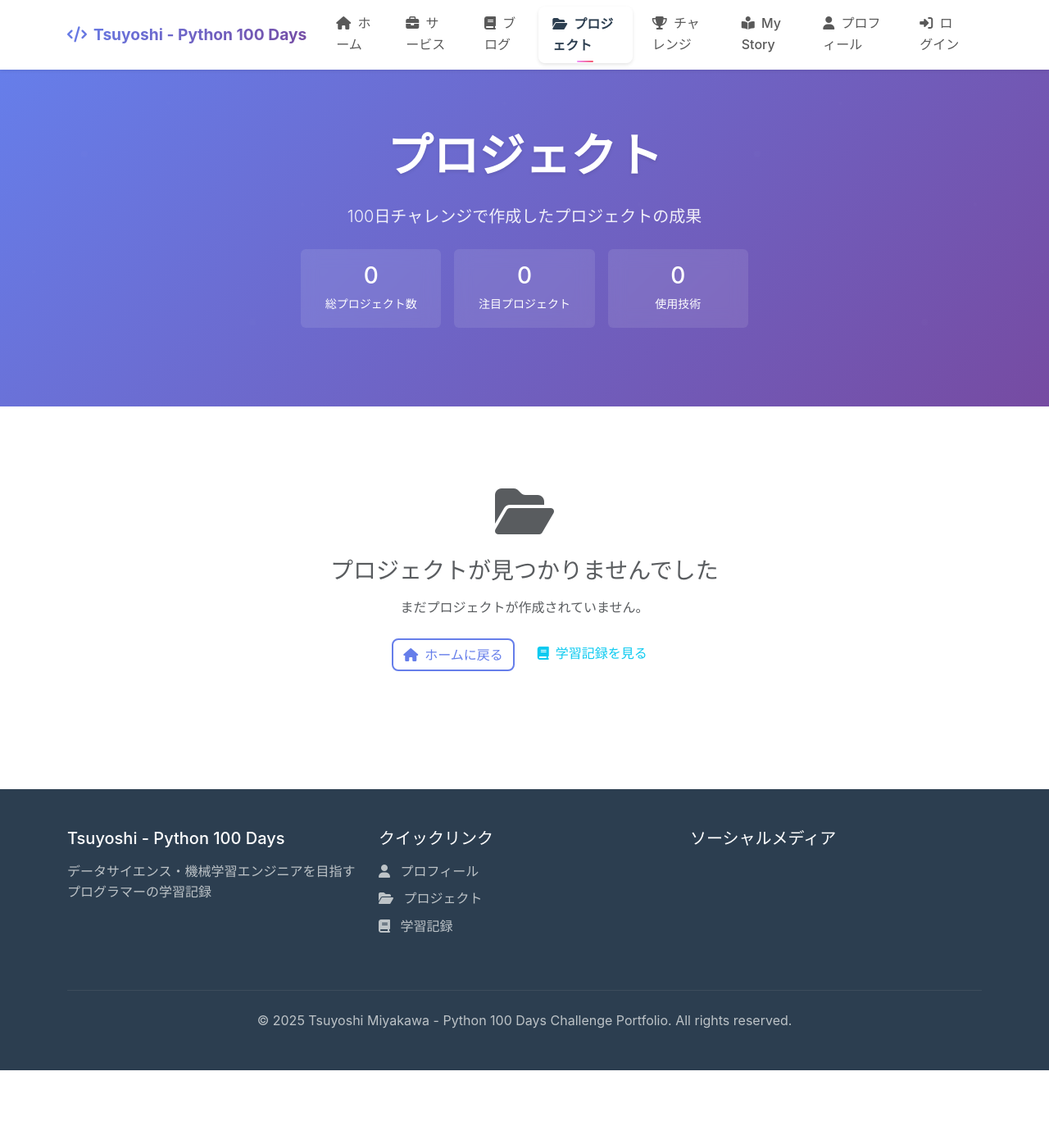
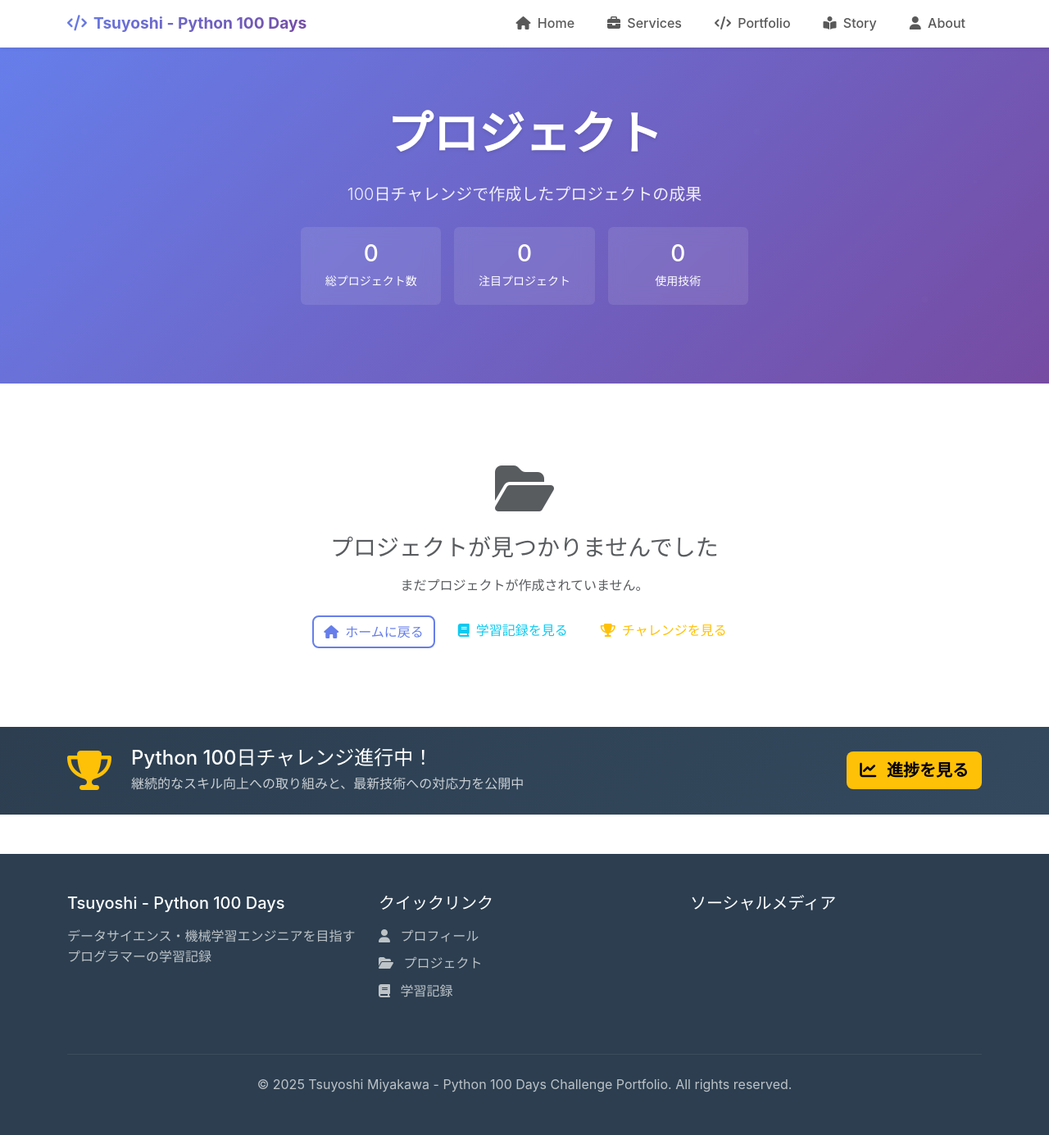
Before and after one commit to miyakawa2449/portfolio, a Flask app: page /projects/challenge/1 in a window 1280 px wide. Shown: the whole page at 82% size. Before the commit the page ends 1306 px from the top, so only its background shows below. Run offline with Flask 3, Linux system fonts and the light colour scheme; data that the repository does not hold is empty; some libraries are stand-ins or nearby versions.

Commit message:
ナビゲーション最適化とメール統一化
- URL変更: /challenge → /portfolio (より適切な命名)
- ナビゲーション英語統一: Home|Services|Portfolio|Story|About
- メールアドレス統一: 全サイトでsite_settings.contact_email使用
- ファイル名変更: challenge.html → portfolio.html
- 100日チャレンジバナー追加: 全ページ（portfolio除く）
- セキュリティ向上: ログインリンクをナビから削除

🤖 Generated with [Claude Code](https://claude.ai/code)

Co-Authored-By: Claude <noreply@anthropic.com>

```diff
--- a/app.py
+++ b/app.py
@@ -1132,9 +1132,9 @@ def landing():
                          total_projects=total_projects,
                          featured_projects=featured_projects)
 
-@app.route('/challenge')
-def challenge():
-    """100日チャレンジページ"""
+@app.route('/portfolio')
+def portfolio():
+    """ポートフォリオページ（100日チャレンジ）"""
     from models import SiteSetting, Challenge
 
     # アクティブなチャレンジを取得
@@ -1198,7 +1198,7 @@ def challenge():
     if active_challenge:
         current_day = active_challenge.days_elapsed
 
-    return render_template('challenge.html',
+    return render_template('portfolio.html',
                          active_challenge=active_challenge,
                          latest_articles=latest_articles,
                          total_articles=total_articles,
--- a/templates/landing.html
+++ b/templates/landing.html
@@ -273,7 +273,7 @@
                     </div>
 
                     <div class="d-flex flex-wrap gap-3">
-                        <a href="{{ url_for('challenge') }}" class="btn btn-outline-primary">
+                        <a href="{{ url_for('portfolio') }}" class="btn btn-outline-primary">
                             <i class="fas fa-trophy me-2"></i> チャレンジの詳細
                         </a>
                         <a href="{{ url_for('blog') }}" class="btn btn-outline-secondary">
@@ -326,10 +326,10 @@
         <div class="row justify-content-center">
             <div class="col-lg-8">
                 <div class="d-flex flex-wrap justify-content-center gap-3">
-                    <a href="mailto:t.miyakawa244@gmail.com" class="btn btn-light btn-lg">
+                    <a href="mailto:{{ site_settings.contact_email or 'contact@miyakawa.codes' }}" class="btn btn-light btn-lg">
                         <i class="fas fa-envelope me-2"></i> メールで相談
                     </a>
-                    <a href="{{ url_for('challenge') }}" class="btn btn-outline-light btn-lg">
+                    <a href="{{ url_for('portfolio') }}" class="btn btn-outline-light btn-lg">
                         <i class="fas fa-trophy me-2"></i> スキルを詳しく見る
                     </a>
                 </div>
--- a/templates/layout.html
+++ b/templates/layout.html
@@ -73,42 +73,32 @@
                 <ul class="navbar-nav ms-auto">
                     <li class="nav-item">
                         <a class="nav-link {{ 'active' if request.endpoint == 'landing' else '' }}" href="{{ url_for('landing') }}">
-                            <i class="fas fa-home me-1"></i> ホーム
+                            <i class="fas fa-home me-1"></i> Home
                         </a>
                     </li>
                     <li class="nav-item">
                         <a class="nav-link {{ 'active' if request.endpoint == 'services' else '' }}" href="{{ url_for('services') }}">
-                            <i class="fas fa-briefcase me-1"></i> サービス
+                            <i class="fas fa-briefcase me-1"></i> Services
                         </a>
                     </li>
                     <li class="nav-item">
-                        <a class="nav-link {{ 'active' if request.endpoint in ['blog', 'article_detail', 'category_page'] else '' }}" href="{{ url_for('blog') }}">
-                            <i class="fas fa-book me-1"></i> ブログ
-                        </a>
-                    </li>
-                    <li class="nav-item">
-                        <a class="nav-link {{ 'active' if request.endpoint == 'projects' else '' }}" href="{{ url_for('projects') }}">
-                            <i class="fas fa-folder-open me-1"></i> プロジェクト
-                        </a>
-                    </li>
-                    <li class="nav-item">
-                        <a class="nav-link {{ 'active' if request.endpoint == 'challenge' else '' }}" href="{{ url_for('challenge') }}">
-                            <i class="fas fa-trophy me-1"></i> チャレンジ
+                        <a class="nav-link {{ 'active' if request.endpoint == 'portfolio' else '' }}" href="{{ url_for('portfolio') }}">
+                            <i class="fas fa-code me-1"></i> Portfolio
                         </a>
                     </li>
                     <li class="nav-item">
                         <a class="nav-link {{ 'active' if request.endpoint == 'story' else '' }}" href="{{ url_for('story') }}">
-                            <i class="fas fa-book-reader me-1"></i> My Story
+                            <i class="fas fa-book-reader me-1"></i> Story
                         </a>
                     </li>
                     <li class="nav-item">
                         {% if admin_user and admin_user.handle_name %}
                         <a class="nav-link {{ 'active' if request.endpoint == 'profile' else '' }}" href="{{ url_for('profile', handle_name=admin_user.handle_name) }}">
-                            <i class="fas fa-user me-1"></i> プロフィール
+                            <i class="fas fa-user me-1"></i> About
                         </a>
                         {% else %}
                         <a class="nav-link {{ 'active' if request.endpoint == 'profile' else '' }}" href="{{ url_for('profile', handle_name=admin_user.handle_name or 'Tsuyoshi') }}">
-                            <i class="fas fa-user me-1"></i> プロフィール
+                            <i class="fas fa-user me-1"></i> About
                         </a>
                         {% endif %}
                     </li>
@@ -122,12 +112,6 @@
                         <li class="nav-item">
                             <a class="nav-link" href="{{ url_for('logout') }}">
                                 <i class="fas fa-sign-out-alt me-1"></i> ログアウト
-                            </a>
-                        </li>
-                    {% else %}
-                        <li class="nav-item">
-                            <a class="nav-link" href="{{ url_for('login') }}">
-                                <i class="fas fa-sign-in-alt me-1"></i> ログイン
                             </a>
                         </li>
                     {% endif %}
@@ -171,6 +155,35 @@
         {% block content %}{% endblock %}
     </main>
 
+    <!-- 100日チャレンジ紹介バナー -->
+    {% if request.endpoint not in ['portfolio'] %}
+    <section class="py-4" style="background: linear-gradient(135deg, #2c3e50 0%, #34495e 100%);">
+        <div class="container">
+            <div class="row align-items-center">
+                <div class="col-lg-8">
+                    <div class="d-flex align-items-center">
+                        <div class="me-4">
+                            <i class="fas fa-trophy fa-3x text-warning"></i>
+                        </div>
+                        <div class="text-white">
+                            <h4 class="mb-1 text-white">Python 100日チャレンジ進行中！</h4>
+                            <p class="mb-0 text-white opacity-75">
+                                継続的なスキル向上への取り組みと、最新技術への対応力を公開中
+                            </p>
+                        </div>
+                    </div>
+                </div>
+                <div class="col-lg-4 text-center text-lg-end">
+                    <a href="{{ url_for('portfolio') }}" class="btn btn-warning btn-lg fw-bold">
+                        <i class="fas fa-chart-line me-2"></i>
+                        進捗を見る
+                    </a>
+                </div>
+            </div>
+        </div>
+    </section>
+    {% endif %}
+
     <!-- フッター -->
     <footer class="bg-dark text-white py-5 mt-5">
         <div class="container">
@@ -199,7 +212,7 @@
                     {% endif %}
 
                     {% if admin_user and admin_user.portfolio_email %}
-                        <p><i class="fas fa-envelope me-2"></i> <a href="mailto:{{ admin_user.portfolio_email }}" class="text-muted text-decoration-none">{{ admin_user.portfolio_email }}</a></p>
+                        <p><i class="fas fa-envelope me-2"></i> <a href="mailto:{{ site_settings.contact_email or 'contact@miyakawa.codes' }}" class="text-muted text-decoration-none">{{ site_settings.contact_email or 'contact@miyakawa.codes' }}</a></p>
                     {% elif site_settings.contact_email %}
                         <p><i class="fas fa-envelope me-2"></i> <a href="mailto:{{ site_settings.contact_email }}" class="text-muted text-decoration-none">{{ site_settings.contact_email }}</a></p>
                     {% endif %}
@@ -252,7 +265,7 @@
                                 </a>
                             {% endif %}
                             {% if admin_user.portfolio_email %}
-                                <a href="mailto:{{ admin_user.portfolio_email }}" class="text-muted fs-4" title="Email">
+                                <a href="mailto:{{ site_settings.contact_email or 'contact@miyakawa.codes' }}" class="text-muted fs-4" title="Email">
                                     <i class="fas fa-envelope"></i>
                                 </a>
                             {% endif %}
--- a/templates/profile_portfolio.html
+++ b/templates/profile_portfolio.html
@@ -56,7 +56,7 @@
                 <!-- Contact Buttons -->
                 <div class="d-flex flex-wrap">
                     {% if user.portfolio_email %}
-                        <a href="mailto:{{ user.portfolio_email }}" class="profile-contact-btn">
+                        <a href="mailto:{{ site_settings.contact_email or 'contact@miyakawa.codes' }}" class="profile-contact-btn">
                             <i class="fas fa-envelope"></i>Contact
                         </a>
                     {% endif %}
--- a/templates/projects.html
+++ b/templates/projects.html
@@ -350,6 +350,9 @@
             <a href="{{ url_for('blog') }}" class="btn btn-outline-info">
                 <i class="fas fa-book me-2"></i>学習記録を見る
             </a>
+            <a href="{{ url_for('portfolio') }}" class="btn btn-outline-warning">
+                <i class="fas fa-trophy me-2"></i>チャレンジを見る
+            </a>
         </div>
     </div>
     {% endif %}
--- a/templates/public_layout.html
+++ b/templates/public_layout.html
@@ -83,7 +83,7 @@
                     {% endif %}
 
                     {% if admin_user and admin_user.portfolio_email %}
-                        <p><i class="fas fa-envelope me-2"></i> <a href="mailto:{{ admin_user.portfolio_email }}" class="text-muted text-decoration-none">{{ admin_user.portfolio_email }}</a></p>
+                        <p><i class="fas fa-envelope me-2"></i> <a href="mailto:{{ site_settings.contact_email or 'contact@miyakawa.codes' }}" class="text-muted text-decoration-none">{{ site_settings.contact_email or 'contact@miyakawa.codes' }}</a></p>
                     {% elif site_settings.contact_email %}
                         <p><i class="fas fa-envelope me-2"></i> <a href="mailto:{{ site_settings.contact_email }}" class="text-muted text-decoration-none">{{ site_settings.contact_email }}</a></p>
                     {% endif %}
@@ -132,7 +132,7 @@
                                 </a>
                             {% endif %}
                             {% if admin_user.portfolio_email %}
-                                <a href="mailto:{{ admin_user.portfolio_email }}" class="text-muted fs-4" title="Email">
+                                <a href="mailto:{{ site_settings.contact_email or 'contact@miyakawa.codes' }}" class="text-muted fs-4" title="Email">
                                     <i class="fas fa-envelope"></i>
                                 </a>
                             {% endif %}
--- a/templates/services.html
+++ b/templates/services.html
@@ -357,10 +357,10 @@
             </div>
             <div class="col-lg-4 text-center">
                 <div class="d-grid gap-3">
-                    <a href="mailto:t.miyakawa244@gmail.com" class="btn btn-light btn-lg">
+                    <a href="mailto:{{ site_settings.contact_email or 'contact@miyakawa.codes' }}" class="btn btn-light btn-lg">
                         <i class="fas fa-envelope me-2"></i> メールで相談
                     </a>
-                    <a href="{{ url_for('challenge') }}" class="btn btn-outline-light btn-lg">
+                    <a href="{{ url_for('portfolio') }}" class="btn btn-outline-light btn-lg">
                         <i class="fas fa-trophy me-2"></i> 技術力を詳しく見る
                     </a>
                 </div>
--- a/templates/story.html
+++ b/templates/story.html
@@ -231,7 +231,7 @@
                                 </p>
 
                                 <div class="d-flex gap-3">
-                                    <a href="{{ url_for('challenge') }}" class="btn btn-outline-primary">
+                                    <a href="{{ url_for('portfolio') }}" class="btn btn-outline-primary">
                                         <i class="fas fa-trophy me-2"></i> チャレンジを見る
                                     </a>
                                     <a href="{{ url_for('blog') }}" class="btn btn-outline-secondary">
@@ -354,7 +354,7 @@
             <a href="{{ url_for('services') }}" class="btn btn-light btn-lg">
                 <i class="fas fa-briefcase me-2"></i> サービス詳細
             </a>
-            <a href="mailto:t.miyakawa244@gmail.com" class="btn btn-outline-light btn-lg">
+            <a href="mailto:{{ site_settings.contact_email or 'contact@miyakawa.codes' }}" class="btn btn-outline-light btn-lg">
                 <i class="fas fa-envelope me-2"></i> 相談する
             </a>
         </div>
```
Also changed, not shown: templates/portfolio.html (renamed from templates/challenge.html).
